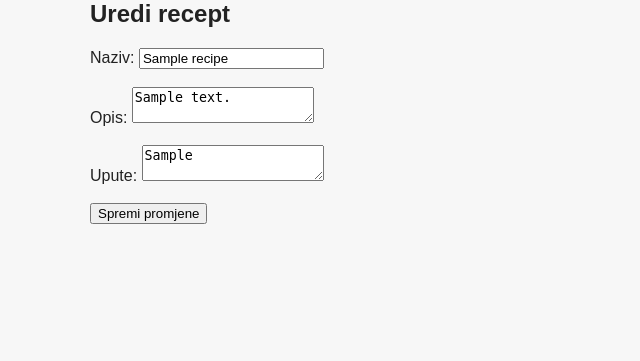
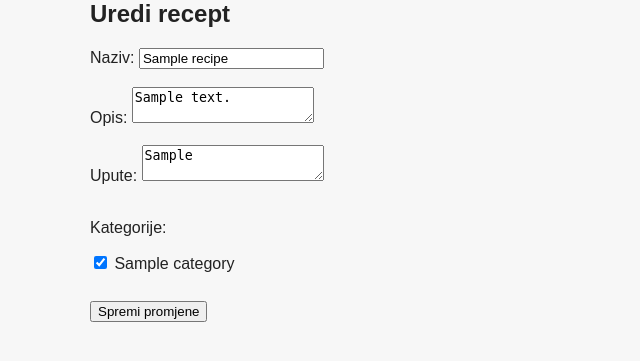
Before and after one commit to lukrecijamucko/rwa_web_recepti, a Flask app: page /recipes/1/edit in a window 1280 px wide. Shown: the part 171-532 px from the top of the page, without its empty margins (0-640 px from the left). Run offline with Flask 3, Linux system fonts and the light colour scheme; the visitor is signed in with stand-in values (Sample User, id 1); tables that the repository leaves empty hold one stand-in row (values such as "Sample post").

Commit message:
Dodano upravljanje kategorijama recepata

```diff
--- a/controllers/recipes_controller.py
+++ b/controllers/recipes_controller.py
@@ -9,6 +9,7 @@ from flask import (
 
 from extensions import db
 from models.recipe import Recipe
+from models.category_service import CategoryService
 
 
 recipes_bp = Blueprint("recipes", __name__)
@@ -30,7 +31,19 @@ def create():
     if "user_id" not in session:
         return redirect(url_for("users.login"))
 
+    categories = CategoryService.get_all_categories()
+
     if request.method == "POST":
+        category_ids = request.form.getlist("categories[]")
+
+        if not category_ids:
+            return render_template(
+                "recipe_create.html",
+                categories=categories,
+                error="Odaberite barem jednu kategoriju.",
+                title="Novi recept"
+            )
+
         recipe = Recipe(
             title=request.form["title"].strip(),
             description=request.form["description"].strip(),
@@ -41,6 +54,11 @@ def create():
         db.session.add(recipe)
         db.session.commit()
 
+        CategoryService.set_categories_for_recipe(
+            recipe.id,
+            category_ids
+        )
+
         return redirect(
             url_for(
                 "recipes.show",
@@ -50,6 +68,7 @@ def create():
 
     return render_template(
         "recipe_create.html",
+        categories=categories,
         title="Novi recept"
     )
 
@@ -58,9 +77,14 @@ def create():
 def show(recipe_id):
     recipe = Recipe.query.get_or_404(recipe_id)
 
+    categories = CategoryService.get_categories_for_recipe(
+        recipe.id
+    )
+
     return render_template(
         "recipe_show.html",
         recipe=recipe,
+        categories=categories,
         title=recipe.title
     )
 
@@ -78,12 +102,40 @@ def edit(recipe_id):
     if recipe.user_id != session["user_id"]:
         return "Nemate dopuštenje za uređivanje ovog recepta.", 403
 
+    categories = CategoryService.get_all_categories()
+
+    selected_categories = (
+        CategoryService.get_categories_for_recipe(recipe.id)
+    )
+
+    selected_category_ids = [
+        category.id
+        for category in selected_categories
+    ]
+
     if request.method == "POST":
+        category_ids = request.form.getlist("categories[]")
+
+        if not category_ids:
+            return render_template(
+                "recipe_edit.html",
+                recipe=recipe,
+                categories=categories,
+                selected_category_ids=[],
+                error="Odaberite barem jednu kategoriju.",
+                title="Uredi recept"
+            )
+
         recipe.title = request.form["title"].strip()
         recipe.description = request.form["description"].strip()
         recipe.instructions = request.form["instructions"].strip()
 
         db.session.commit()
+
+        CategoryService.set_categories_for_recipe(
+            recipe.id,
+            category_ids
+        )
 
         return redirect(
             url_for(
@@ -95,6 +147,8 @@ def edit(recipe_id):
     return render_template(
         "recipe_edit.html",
         recipe=recipe,
+        categories=categories,
+        selected_category_ids=selected_category_ids,
         title="Uredi recept"
     )
 
--- a/models/category_service.py
+++ b/models/category_service.py
@@ -62,3 +62,38 @@ class CategoryService:
             recipes.append(recipe_category.recipe)
 
         return recipes
+
+    @staticmethod
+    def get_categories_for_recipe(recipe_id):
+        recipe_categories = RecipeCategory.query.filter(
+            RecipeCategory.recipe_id == recipe_id
+        ).all()
+
+        categories = []
+
+        for recipe_category in recipe_categories:
+            categories.append(recipe_category.category)
+
+        return categories
+
+    @staticmethod
+    def set_categories_for_recipe(recipe_id, category_ids):
+        current_categories = RecipeCategory.query.filter(
+            RecipeCategory.recipe_id == recipe_id
+        ).all()
+
+        for recipe_category in current_categories:
+            db.session.delete(recipe_category)
+
+        for category_id in category_ids:
+            category = Category.query.get(category_id)
+
+            if category is not None:
+                recipe_category = RecipeCategory(
+                    recipe_id=recipe_id,
+                    category_id=category.id
+                )
+
+                db.session.add(recipe_category)
+
+        db.session.commit()
--- a/static/style.css
+++ b/static/style.css
@@ -80,3 +80,13 @@ main {
 .category-list a:hover {
     text-decoration: underline;
 }
+
+.category-options {
+    margin-top: 10px;
+    margin-bottom: 10px;
+}
+
+.category-option {
+    display: block;
+    margin-bottom: 8px;
+}
--- a/templates/recipe_edit.html
+++ b/templates/recipe_edit.html
@@ -3,6 +3,12 @@
 {% block contents %}
 
 <h2>Uredi recept</h2>
+
+{% if error %}
+    <p class="form-error">
+        {{ error }}
+    </p>
+{% endif %}
 
 <form method="POST">
 
@@ -44,6 +50,33 @@
 
     <br>
 
+    <div class="category-options">
+
+        <p>Kategorije:</p>
+
+        {% for category in categories %}
+
+            <label class="category-option">
+
+                <input
+                    type="checkbox"
+                    name="categories[]"
+                    value="{{ category.id }}"
+                    {% if category.id in selected_category_ids %}
+                        checked
+                    {% endif %}
+                >
+
+                {{ category.name }}
+
+            </label>
+
+        {% endfor %}
+
+    </div>
+
+    <br>
+
     <button type="submit">
         Spremi promjene
     </button>
```
Also changed, not shown: templates/recipe_create.html (+31 -0 lines), templates/recipe_show.html (+23 -0 lines).
